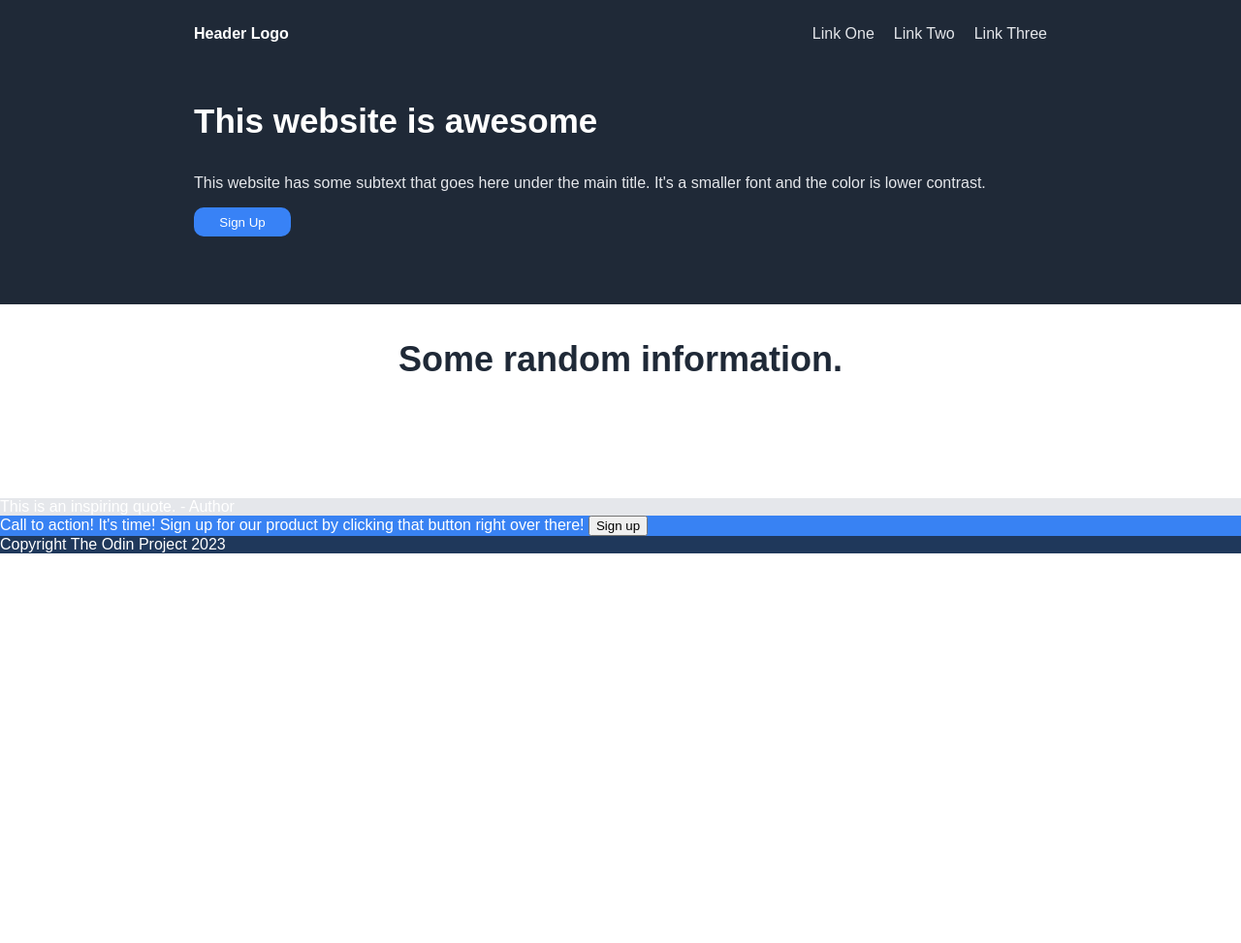
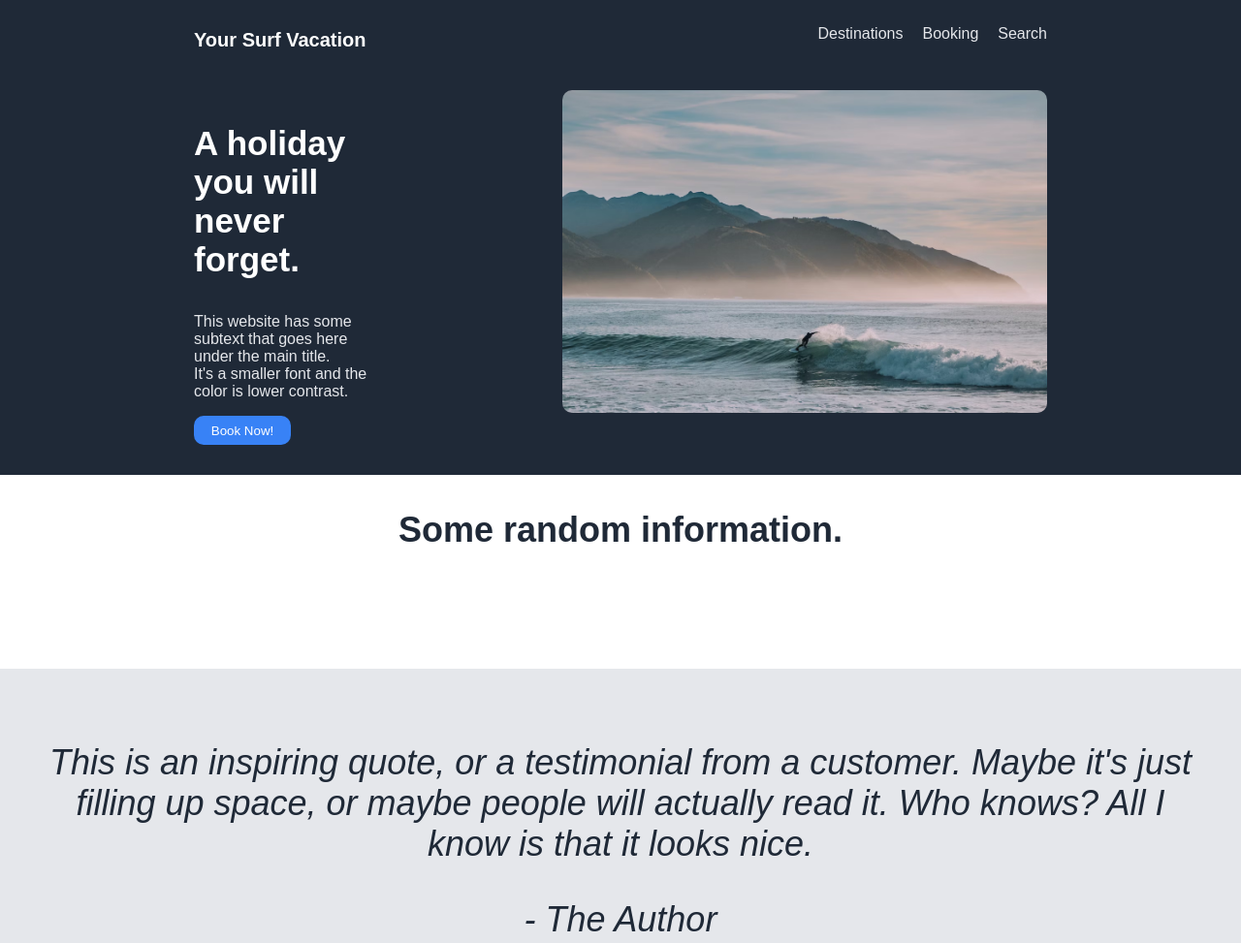
Before and after one commit to lukaseispert/Landing-Page, a plain HTML site: page index.html in a window 1280 px wide. Shown: the top 973 px of the page at 97% size. Before the commit the page ends 800 px from the top, so only its background shows below. Drawn offline with Linux system fonts and the light colour scheme.

Commit message:
Add more style and images to website

```diff
--- a/index.html
+++ b/index.html
@@ -12,23 +12,31 @@
     <div class="header" >
 
         <div class="header-left">
-        <p class="Header-Logo">Header Logo</p>
+        <p class="Header-Logo">Your Surf Vacation</p>
         </div>
 
         <div class="header-right">
         <ul>
-            <li><a>Link One</a></li>
-            <li><a>Link Two</a></li>
-            <li><a>Link Three</a></li>
+            <li><a>Destinations</a></li>
+            <li><a>Booking</a></li>
+            <li><a>Search</a></li>
         </ul>
         </div>
     </div>
 
     <div class="box1" >
-        <p class="headline">This website is awesome</p>
-        <p class="subtext" >This website has some subtext that goes here under the main title. It's a smaller font and the color is lower contrast.</p>
+        <div class="box1-left">
+          <p class="headline">A holiday you will never forget.</p>
+          <p class="subtext" >This website has some subtext that goes here under the main title.<br> It's a smaller font and the color is lower contrast.</p>
 
-        <button class="Signup-Button">Sign Up</button>
+          <button class="Signup-Button">Book Now!</button>
+        </div>
+
+        <div class="box1-right">
+             <img class="surf-img" src="./images/photo-1526342122811-2a9c8512023d.avif">
+
+        </div>
+
 
     </div>
 
@@ -41,21 +49,37 @@
 
     </div>
     <div class="box3">
-        This is an inspiring quote.
-        - Author
+        <p>This is an inspiring quote, or a testimonial from a
+        customer. Maybe it's just filling up space, or maybe
+        people will actually read it. Who knows? All I know
+        is that it looks nice.
+        </p>
+        <p>
+          -  The Author
+        </p>
 
     </div>
     <div class="box4">
         <div class="Signup">
-            Call to action! It's time!
-            Sign up for our product by clicking that button right over there!
-            <button>Sign up</button>
+
+            <div class="box4-left">
+                <p class="box4-heading">Early Bird Discount</p>
+            <p>Sign up for our product by clicking that button right over there!</p>
+            </div>
+            <div class="box4-right">
+                <button class="Signup-Button2">Book Now!</button>
+
+            </div>
+
+
+
+
 
         </div>
 
     </div>
     <div class="footer">
-        Copyright The Odin Project 2023
+        © Copyright Lukas Eispert 2023
     </div>
 
 
--- a/style.css
+++ b/style.css
@@ -18,9 +18,15 @@ body {
 
 
 .box1 {
+    display: flex;
     background-color: #1f2937;
-    flex: 1;
-    padding-bottom: 70px;
+    padding-bottom: 150px;
+    gap: 200px;
+    justify-content: flex-start;
+    padding: 10px;
+    padding-right: 200px;
+    padding-left: 200px;
+
 }
 
 .box2 {
@@ -38,18 +44,38 @@ body {
 
 .box3 {
     background-color: #e5e7eb;
+    text-align: center;
+    color: #1f2937;
+    padding: 40px;
+    font-size: 36px;
+    font-weight: lighter;
+    font-style: italic;
 }
 
 .box4 {
-    background-color: white;
+    background-image: url(images/tim-marshall-vn59e-3J2oo-unsplash.jpg);
+    background-size: 2000px;
+    background-position-y: 80%;
+
 }
 
 .footer {
-    background-color: #1f385b;
+    background-color: #1f2937;
+    text-align: center;
+    color: #e5e7eb;
+    padding: 40px;
 }
 
 .Signup {
-    background-color: #3882F3;
+    background-color: #c4c2c298;
+    margin: 200px;
+    padding: 40px;
+    display: flex;
+    border-radius: 10px;
+    justify-content: center;
+    gap: 100px;
+    font-size: large;
+
 }
 
 ul {
@@ -62,25 +88,49 @@ ul {
 
 .Header-Logo {
     font-weight: 800;
+    font-size: 20px;
 }
 
 .headline {
     font-weight: 1000;
     font-size: 35px;
     font-weight: bold;
-    padding-left: 200px;
 }
 .subtext {
     color: #e5e7eb;
-    padding-left: 200px;
+
 }
 
 .Signup-Button {
     background-color: #3882F6;
-    margin-left: 200px;
     height: 30px;
     width: 100px;
     border-radius: 10px;
     border: 0px;
     color: white;
 }
+
+.Signup-Button2 {
+    background-color: #3882F6;
+    height: 50px;
+    width: 200px;
+    border-radius: 10px;
+    border: 0px solid white;
+    color: white;
+    font-size: 17px;
+}
+
+.surf-img {
+    height: auto;
+    width: 500px;
+    border-radius: 10px;
+    margin-bottom: 50px;
+}
+.box4-heading {
+    font-weight: bold;
+}
+
+.box4-right {
+    display: flex;
+    align-items: center;
+}
```
Also changed, not shown: images/photo-1526342122811-2a9c8512023d.avif (added), images/tim-marshall-vn59e-3J2oo-unsplash.jpg (added), 1 other file.
